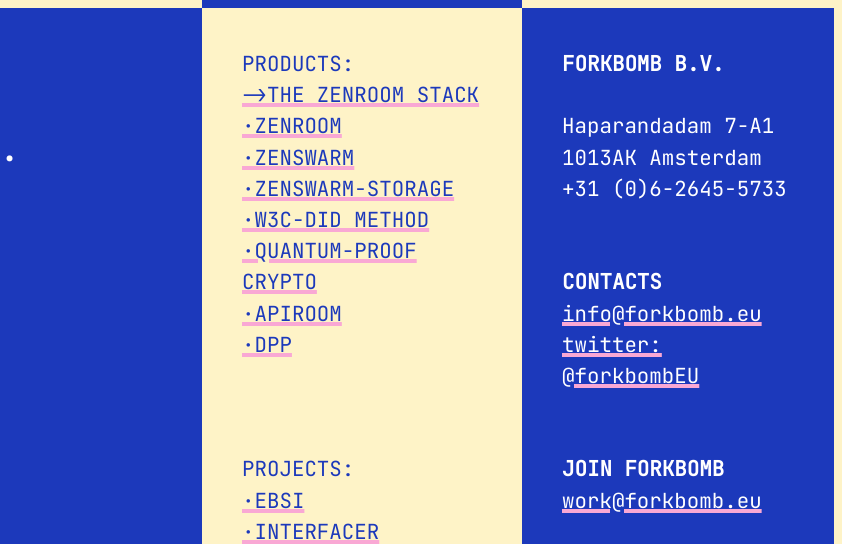
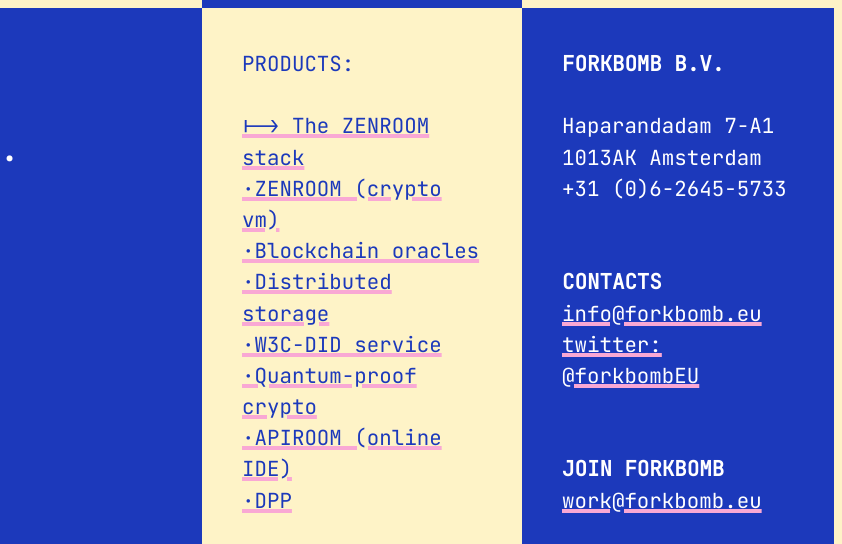
Before and after one commit to ForkbombEu/forkbombeu.github.io, an Astro site: page / in a window 1280 px wide. Shown: the top 544 px of the page, 438-1280 px from the left. Built offline with nearby package versions, Linux system fonts and the light colour scheme; Astro itself is replaced by a stand-in of ours.

Commit message:
product descriptions instead of name in the menu

```diff
--- a/src/layouts/HomepageLayout.astro
+++ b/src/layouts/HomepageLayout.astro
@@ -26,14 +26,14 @@
       <div
         class="flex flex-col p-10 font-medium border bg-amber-100 border-blue border-x-8 lg:border-x-0 lg:border-y-8 text-blue"
       >
-        PRODUCTS: <br />
-		<a href="/products/zenroom-stack" target="_blank">->THE ZENROOM STACK</a>
-        <a href="/products/zenroom" target="_blank">·ZENROOM</a>
-		<a href="/products/zenswarm" target="_blank">·ZENSWARM</a>
-		<a href="/products/zenswarm-storage" target="_blank">·ZENSWARM-STORAGE</a>
-		<a href="/products/w3c-did" target="_blank">·W3C-DID METHOD</a>
-		<a href="/products/quantum-proof" target="_blank">·QUANTUM-PROOF CRYPTO</a>
-		<a href="/products/apiroom" target="_blank">·APIROOM</a>
+        PRODUCTS: <br /><br />
+		<a href="/products/zenroom-stack" target="_blank">|->  The ZENROOM stack</a>
+        <a href="/products/zenroom" target="_blank">·ZENROOM (crypto vm)</a>
+		<a href="/products/zenswarm" target="_blank">·Blockchain oracles</a>
+		<a href="/products/zenswarm-storage" target="_blank">·Distributed storage</a>
+		<a href="/products/w3c-did" target="_blank">·W3C-DID service</a>
+		<a href="/products/quantum-proof" target="_blank">·Quantum-proof crypto</a>
+		<a href="/products/apiroom" target="_blank">·APIROOM (online IDE)</a>
 		<a href="/products/dpp" target="_blank">·DPP</a>
 
 
```
